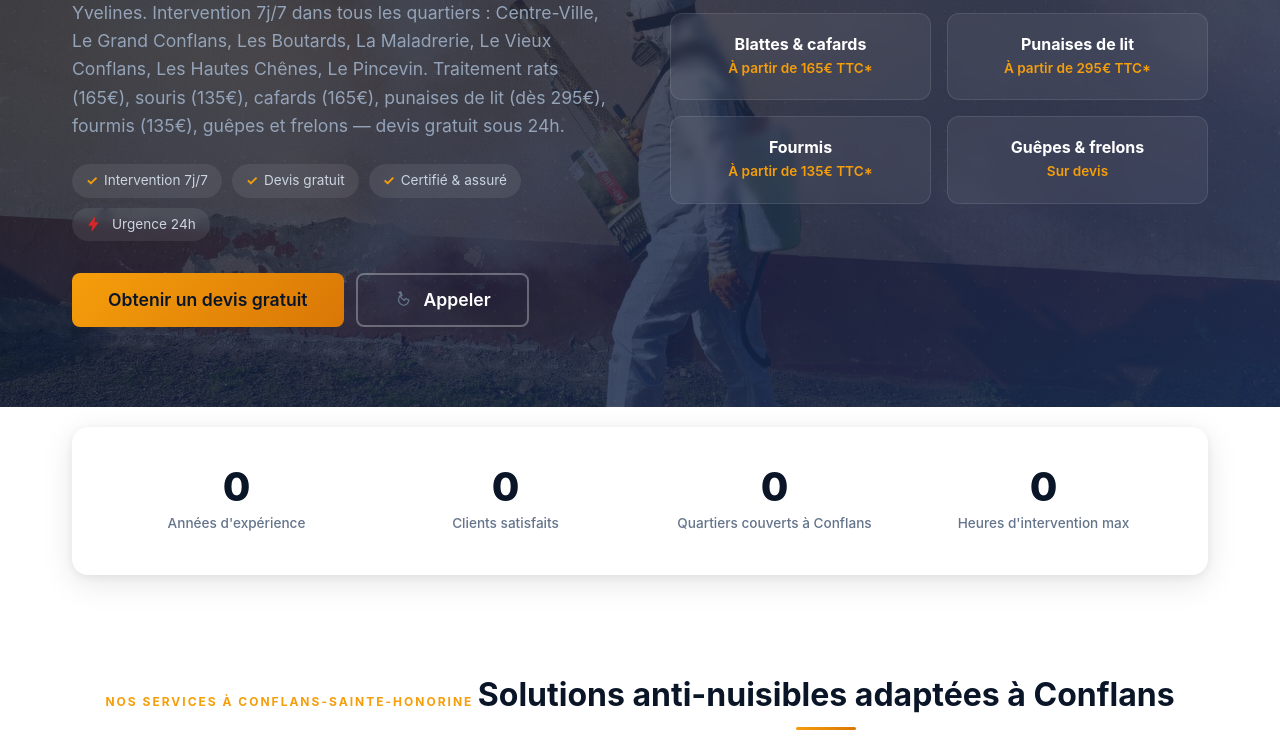
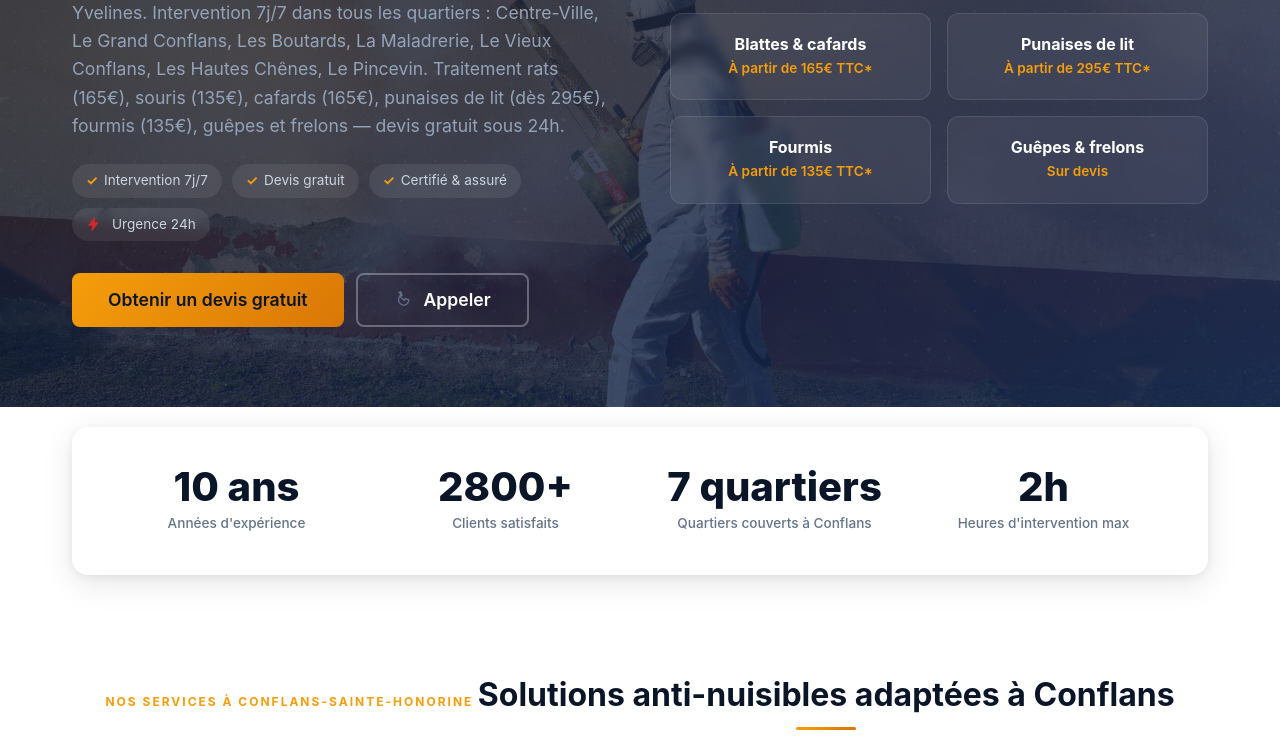
Before and after one commit to psykocorp-stack/site-deratisation, a website: page 78-yvelines/conflans-sainte-honorine.html in a window 1280 px wide. Shown: the part 334-1089 px from the top of the page. Drawn offline with Linux system fonts and the light colour scheme; a web font is replaced by a local one.

Commit message:
fix(stats): affichage valeurs compteurs pages villes (fini les 0)

```diff
--- a/78-yvelines/conflans-sainte-honorine.html
+++ b/78-yvelines/conflans-sainte-honorine.html
@@ -272,19 +272,19 @@
   <section class="container" style="padding-top: 80px; padding-bottom: 20px;">
     <div class="stats-bar" itemscope itemtype="https://schema.org/aggregateRating">
       <div class="stat-item">
-        <div class="stat-number" data-count="10" data-suffix=" ans" data-duration="1500">0</div>
+        <div class="stat-number" data-count="10" data-suffix=" ans" data-duration="1500">10 ans</div>
         <div class="stat-label">Années d'expérience</div>
       </div>
       <div class="stat-item">
-        <div class="stat-number" data-count="2800" data-suffix="+" data-duration="2500">0</div>
+        <div class="stat-number" data-count="2800" data-suffix="+" data-duration="2500">2800+</div>
         <div class="stat-label">Clients satisfaits</div>
       </div>
       <div class="stat-item">
-        <div class="stat-number" data-count="7" data-suffix=" quartiers" data-duration="1500">0</div>
+        <div class="stat-number" data-count="7" data-suffix=" quartiers" data-duration="1500">7 quartiers</div>
         <div class="stat-label">Quartiers couverts à Conflans</div>
       </div>
       <div class="stat-item">
-        <div class="stat-number" data-count="2" data-suffix="h" data-duration="1000">0</div>
+        <div class="stat-number" data-count="2" data-suffix="h" data-duration="1000">2h</div>
         <div class="stat-label">Heures d'intervention max</div>
       </div>
     </div>
```
Also changed, not shown: 78-yvelines/mantes-la-jolie.html (+4 -4 lines), 78-yvelines/poissy.html (+4 -4 lines), 78-yvelines/saint-germain-en-laye.html (+4 -4 lines), 78-yvelines/sartrouville.html (+4 -4 lines), 78-yvelines/versailles.html (+4 -4 lines).
